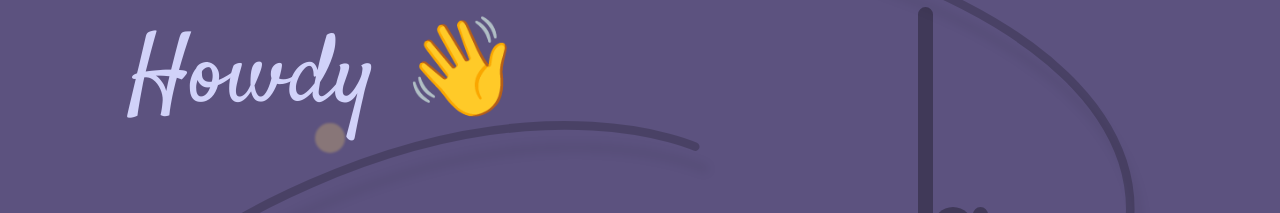
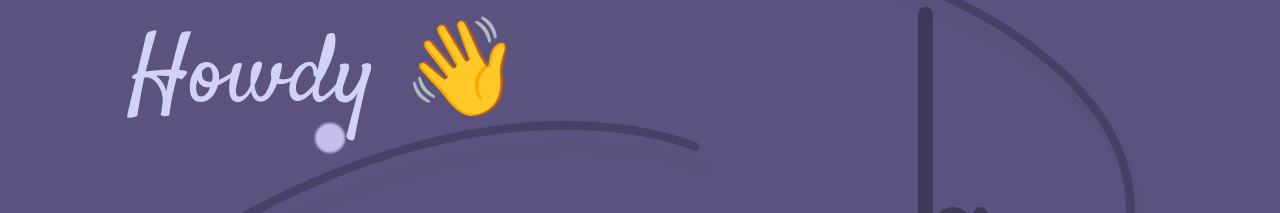
Before and after one commit to Deep3543/portfolio, a React (Create React App) app: page / in a window 1280 px wide. Shown: the part 171-384 px from the top of the page. Built offline with nearby package versions, Linux system fonts and the light colour scheme.

Commit message:
Make cursor more visible on all pages

```diff
--- a/src/styles/dif.css
+++ b/src/styles/dif.css
@@ -186,11 +186,12 @@ body::-webkit-scrollbar {
     left: 320px;
     width: 30px;
     height: 30px;
-    background-color: #ffd66546;
+    background-color: #ffd765;
     border-radius: 50%;
     margin-top: -6px;
     margin-left: -5px;
-    filter: blur(1px);
+    filter: contrast(0.8) blur(1px);
+    mix-blend-mode: luminosity;
     z-index: 9999;
     pointer-events: none;
 }
```
